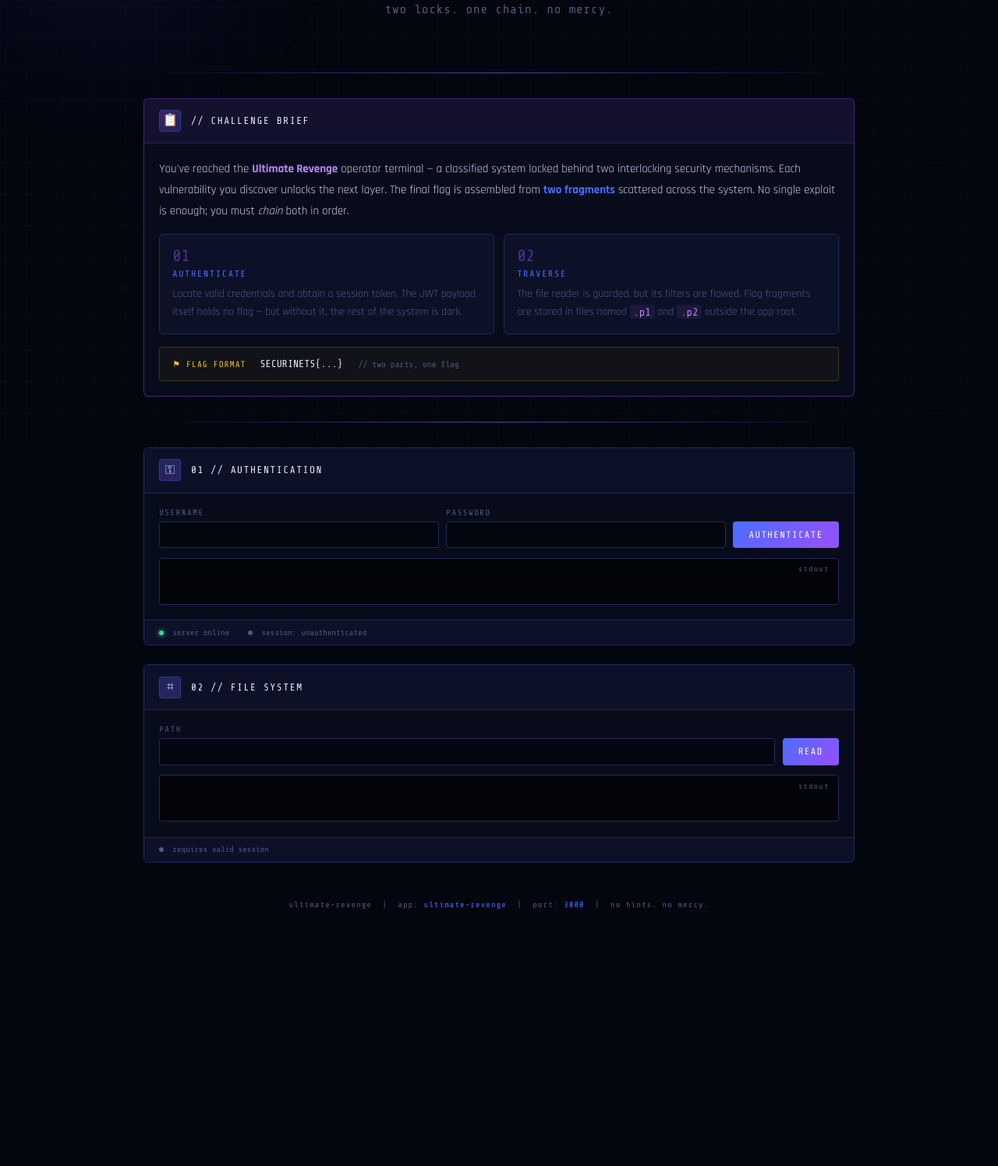
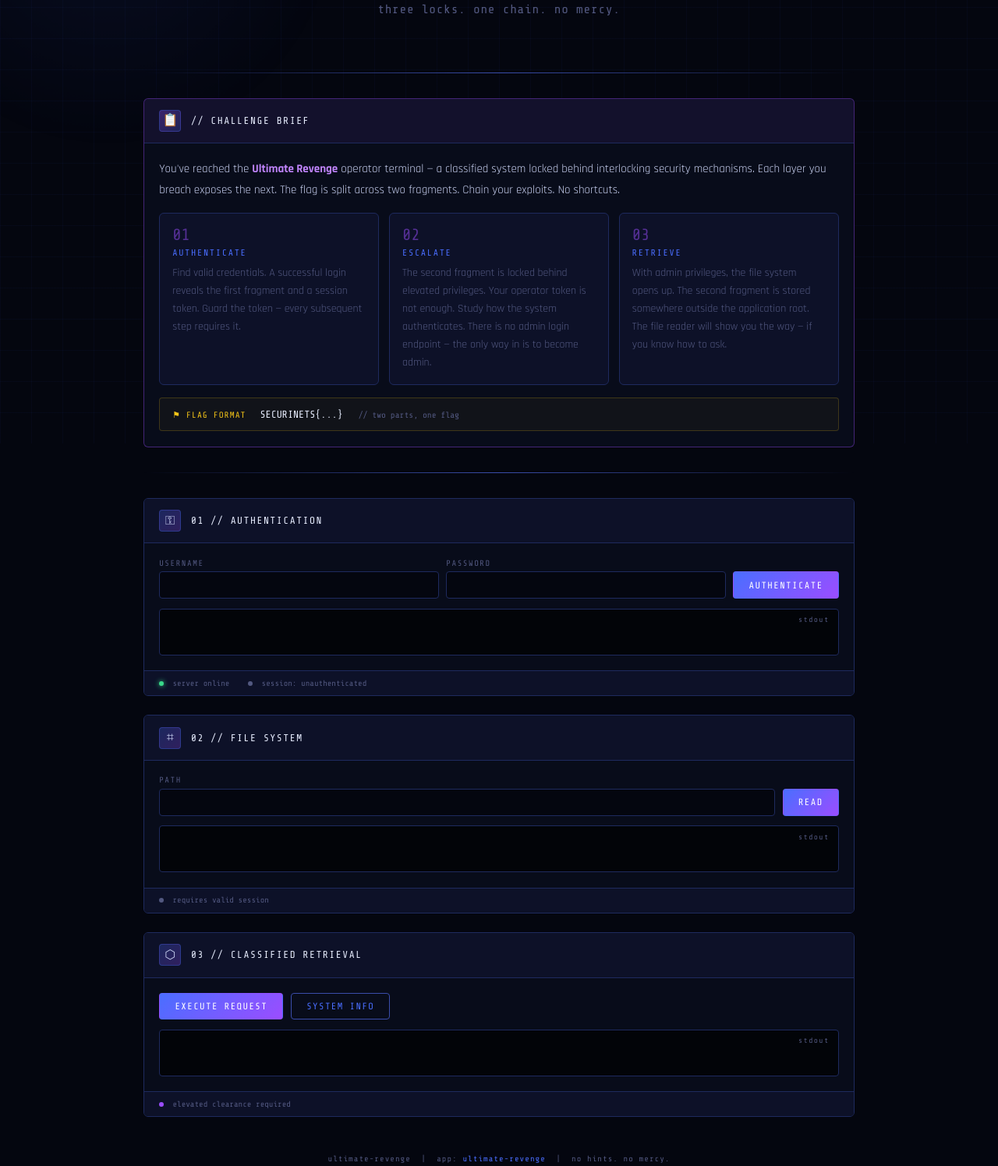
Before and after one commit to SilverLuki/Ultimate-revenge, a website: page public/index.html in a window 1280 px wide. Shown: the part 231-1727 px from the top of the page at 78% size. Before the commit the page ends 1462 px from the top, so only its background shows below. Drawn offline with nearby package versions, Linux system fonts and the light colour scheme.

Commit message:
Update index.html

```diff
--- a/public/index.html
+++ b/public/index.html
@@ -336,7 +336,7 @@
   <header>
     <div class="header-badge">// ultimate-revenge :: operator terminal</div>
     <h1>ULTIMATE<br>REVENGE</h1>
-    <p class="subtitle">two locks. one chain. no mercy.</p>
+    <p class="subtitle">three locks. one chain. no mercy.</p>
   </header>
 
   <div class="divider"></div>
@@ -350,10 +350,9 @@
     <div class="panel-body">
       <p style="line-height:1.8; color:var(--text); margin-bottom:1rem;">
         You've reached the <strong style="color:var(--accent3)">Ultimate Revenge</strong> operator terminal —
-        a classified system locked behind two interlocking security mechanisms.
-        Each vulnerability you discover unlocks the next layer.
-        The final flag is assembled from <strong style="color:var(--accent)">two fragments</strong> scattered across the system.
-        No single exploit is enough; you must <em>chain</em> both in order.
+        a classified system locked behind interlocking security mechanisms.
+        Each layer you breach exposes the next. The flag is split across two fragments.
+        Chain your exploits. No shortcuts.
       </p>
 
       <div style="display:grid; grid-template-columns:repeat(auto-fit,minmax(200px,1fr)); gap:.8rem; margin-bottom:1rem;">
@@ -362,19 +361,28 @@
           <div style="font-family:var(--mono);font-size:1.3rem;color:var(--accent2);opacity:.5;margin-bottom:.3rem;">01</div>
           <div style="font-family:var(--mono);font-size:.72rem;letter-spacing:.15em;text-transform:uppercase;color:var(--accent);margin-bottom:.5rem;">Authenticate</div>
           <p style="font-size:.87rem;line-height:1.65;color:var(--text-dim);">
-            Locate valid credentials and obtain a session token. The JWT payload itself holds no flag —
-            but without it, the rest of the system is dark.
+            Find valid credentials. A successful login reveals the first fragment and a session token.
+            Guard the token — every subsequent step requires it.
           </p>
         </div>
 
         <div style="background:var(--bg3); border:1px solid var(--border); border-radius:6px; padding:1rem;">
           <div style="font-family:var(--mono);font-size:1.3rem;color:var(--accent2);opacity:.5;margin-bottom:.3rem;">02</div>
-          <div style="font-family:var(--mono);font-size:.72rem;letter-spacing:.15em;text-transform:uppercase;color:var(--accent);margin-bottom:.5rem;">Traverse</div>
+          <div style="font-family:var(--mono);font-size:.72rem;letter-spacing:.15em;text-transform:uppercase;color:var(--accent);margin-bottom:.5rem;">Escalate</div>
           <p style="font-size:.87rem;line-height:1.65;color:var(--text-dim);">
-            The file reader is guarded, but its filters are flawed. Flag fragments are stored in files named
-            <code style="font-family:var(--mono);color:var(--accent3);background:rgba(192,132,252,.08);padding:.1rem .3rem;border-radius:3px;">.p1</code> and
-            <code style="font-family:var(--mono);color:var(--accent3);background:rgba(192,132,252,.08);padding:.1rem .3rem;border-radius:3px;">.p2</code>
-            outside the app root.
+            The second fragment is locked behind elevated privileges. Your operator token is not enough.
+            Study how the system authenticates. There is no admin login endpoint —
+            the only way in is to become admin.
+          </p>
+        </div>
+
+        <div style="background:var(--bg3); border:1px solid var(--border); border-radius:6px; padding:1rem;">
+          <div style="font-family:var(--mono);font-size:1.3rem;color:var(--accent2);opacity:.5;margin-bottom:.3rem;">03</div>
+          <div style="font-family:var(--mono);font-size:.72rem;letter-spacing:.15em;text-transform:uppercase;color:var(--accent);margin-bottom:.5rem;">Retrieve</div>
+          <p style="font-size:.87rem;line-height:1.65;color:var(--text-dim);">
+            With admin privileges, the file system opens up. The second fragment is stored somewhere
+            outside the application root. The file reader will show you the way —
+            if you know how to ask.
           </p>
         </div>
 
@@ -438,8 +446,26 @@
     </div>
   </div>
 
+  <!-- ── Panel 3: Admin Retrieval ── -->
+  <div class="panel">
+    <div class="panel-header">
+      <div class="panel-icon">⬡</div>
+      <span class="panel-title">03 // Classified Retrieval</span>
+    </div>
+    <div class="panel-body">
+      <div class="field-row">
+        <button class="btn btn-primary" onclick="doAdmin()">Execute Request</button>
+        <button class="btn btn-ghost" onclick="doSysInfo()">System Info</button>
+      </div>
+      <div class="terminal" id="admin-out" data-label="stdout"></div>
+    </div>
+    <div class="status-bar">
+      <span><span class="status-dot" style="background:var(--accent2)"></span>&nbsp;&nbsp;elevated clearance required</span>
+    </div>
+  </div>
+
   <footer>
-    ultimate-revenge &nbsp;|&nbsp; app: <span style="color:var(--accent)">ultimate-revenge</span> &nbsp;|&nbsp; port: <span style="color:var(--accent)">3000</span> &nbsp;|&nbsp; no hints. no mercy.
+    ultimate-revenge &nbsp;|&nbsp; app: <span style="color:var(--accent)">ultimate-revenge</span> &nbsp;|&nbsp; no hints. no mercy.
   </footer>
 
 </div>
@@ -478,7 +504,10 @@
       const d = await r.json();
       if (d.token) {
         setToken(d.token);
-        write('auth-out', 'Session established.', 'out-ok');
+        const msg = d.fragment
+          ? 'Session established.\n\nFragment 1: ' + d.fragment
+          : 'Session established.';
+        write('auth-out', msg, 'out-ok');
       } else {
         write('auth-out', JSON.stringify(d, null, 2), 'out-err');
       }
@@ -494,14 +523,42 @@
       const r = await fetch('/api/fs/read?f=' + encodeURIComponent(f), {
         headers: { 'Authorization': 'Bearer ' + _token }
       });
-      const text = await r.text();
+      const t = await r.text();
       const el = document.getElementById('fs-out');
-      el.textContent = text;
+      el.textContent = t;
       document.getElementById('dot-fs').className = 'status-dot live';
     } catch(e) {
       write('fs-out', e.toString(), 'out-err');
     }
   }
+
+  async function doAdmin() {
+    const f = prompt('Admin file path:', '');
+    if (f === null) return;
+    write('admin-out', 'Requesting classified file...', 'out-info');
+    try {
+      const r = await fetch('/api/admin/fs/read?f=' + encodeURIComponent(f), {
+        headers: { 'Authorization': 'Bearer ' + _token }
+      });
+      const t = await r.text();
+      write('admin-out', t, r.ok ? 'out-ok' : 'out-warn');
+    } catch(e) {
+      write('admin-out', e.toString(), 'out-err');
+    }
+  }
+
+  async function doSysInfo() {
+    write('admin-out', 'Querying system...', 'out-info');
+    try {
+      const r = await fetch('/api/sys/info', {
+        headers: { 'Authorization': 'Bearer ' + _token }
+      });
+      const d = await r.json();
+      write('admin-out', JSON.stringify(d, null, 2), 'out-info');
+    } catch(e) {
+      write('admin-out', e.toString(), 'out-err');
+    }
+  }
 </script>
 </body>
 </html>
```
